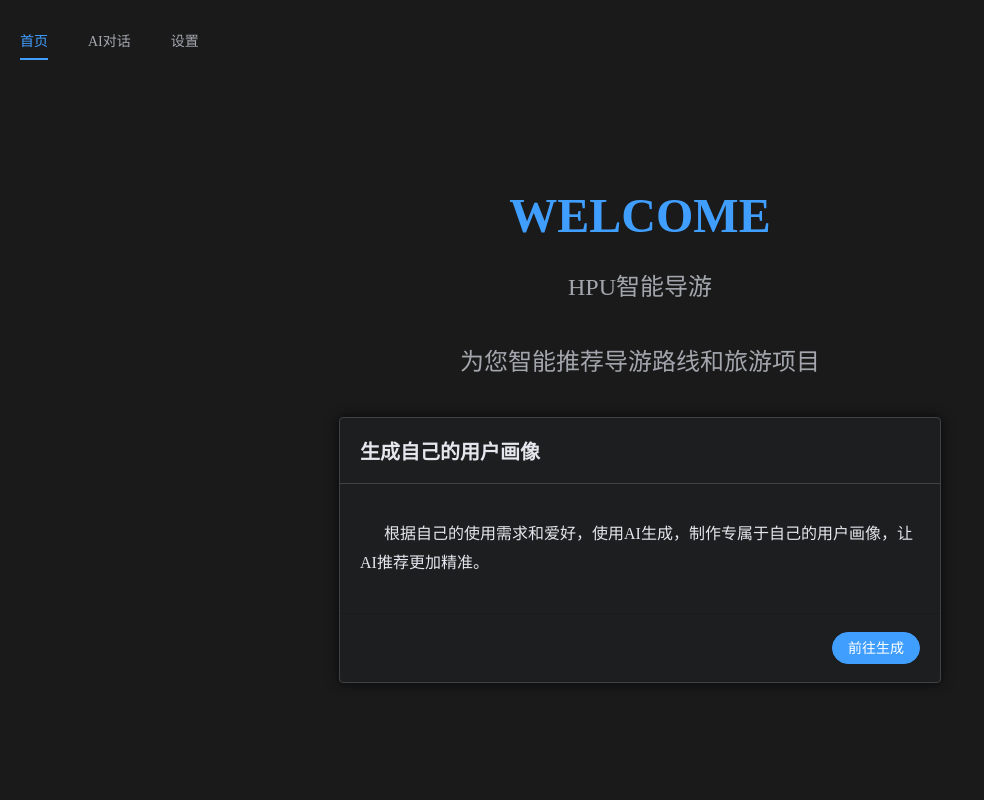
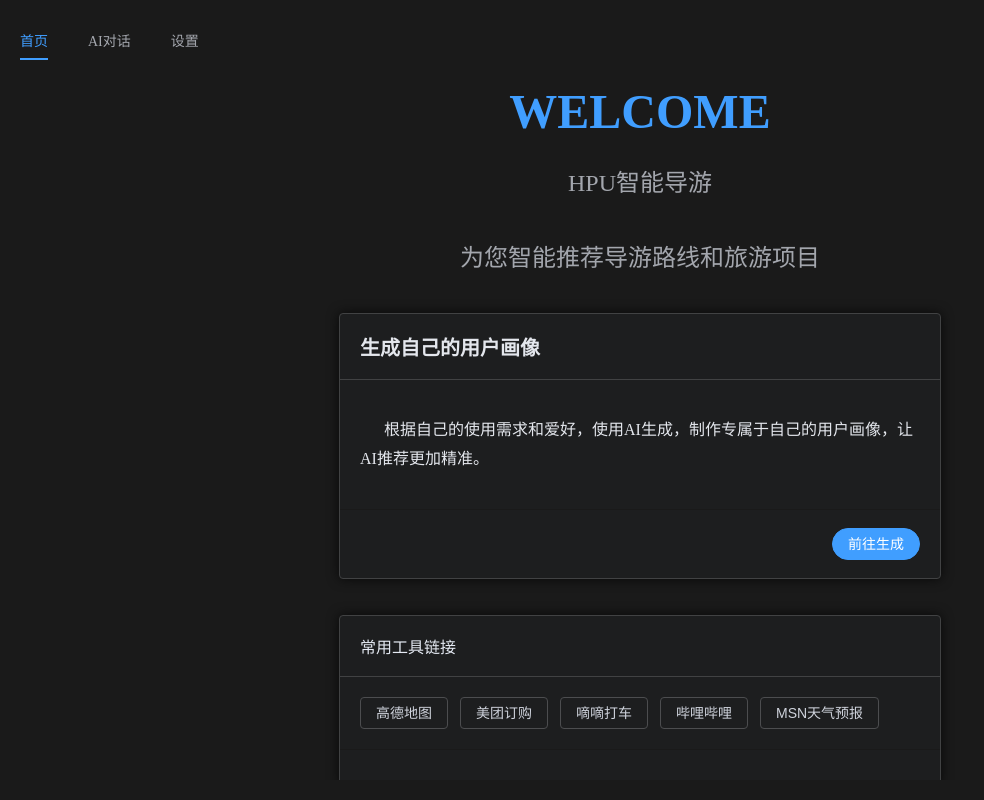
Before and after one commit to Murchey/hpu-guider-agent, a Vue app: page / in a window 1280 px wide. Shown: the whole page, without its empty margins (0-984 px from the left). Built offline with nearby package versions, Linux system fonts and the light colour scheme.

Commit message:
新增常用工具链接

```diff
--- a/src/components/IndexPage.vue
+++ b/src/components/IndexPage.vue
@@ -106,6 +106,23 @@
             </el-dialog>
           </template>
       </el-card>
+
+      <br/>
+      <br/>
+
+      <el-card class="feature-card">
+      <template #header>
+      <div class="card-header">
+        <span>常用工具链接</span>
+      </div>
+    </template>
+    <el-button><el-link href="https://ditu.amap.com/" target="_blank">高德地图</el-link></el-button>
+    <el-button><el-link href="https://passport.meituan.com/" target="_blank">美团订购</el-link></el-button>
+    <el-button><el-link href="https://www.didiglobal.com/" target="_blank">嘀嘀打车</el-link></el-button>
+    <el-button><el-link href="https://www.bilibili.com/" target="_blank">哔哩哔哩</el-link></el-button>
+    <el-button><el-link href="https://www.msn.cn/zh-cn/weather/" target="_blank">MSN天气预报</el-link></el-button>
+    <template #footer></template>
+    </el-card>
     </div>
   </div>
 </template>
```
Also changed, not shown: index.html (line endings or trailing spaces).
